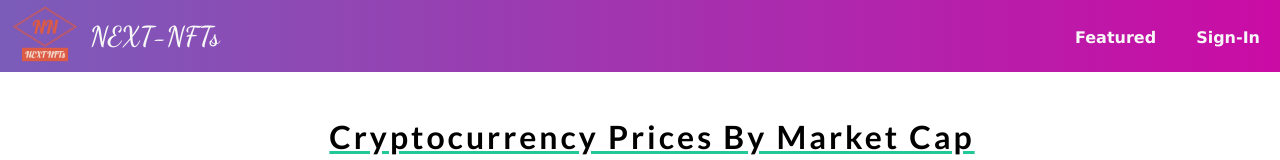
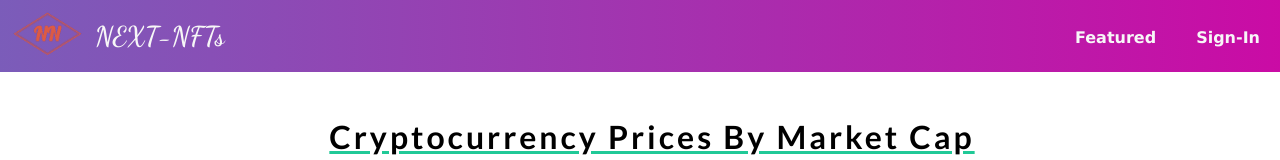
Before and after one commit to dexter9code/Next-NFTs, a Next.js app: page /coins in a window 1280 px wide. Shown: the top 160 px of the page. Built offline with nearby package versions, Linux system fonts and the light colour scheme; no server answers; the database is empty.

Commit message:
fixes for vercel

```diff
--- a/components/featuredNfts/featuredNft.module.css
+++ b/components/featuredNfts/featuredNft.module.css
@@ -46,7 +46,7 @@
 .card__container{
 
     max-width: 120rem;
-        margin: 2rem auto;
+        margin: 2rem 1.5rem;
         display: grid;
         grid-template-columns: repeat(4, 25rem);
         grid-gap: 2rem;
--- a/components/navbar/Navbar.js
+++ b/components/navbar/Navbar.js
@@ -12,18 +12,20 @@ const NavBar = function (props) {
     signOut();
   };
 
+  const nameFiltered = data?.user.name.split(" ")[0];
+
   return (
     <header className={styles.container}>
       <div>
         <Link href={"/"}>
           <a>
             <div className={styles.logo__container}>
-              <div>
+              <div className={styles.image__container}>
                 <Image
-                  src={"/assets/logo/Next-NFTs-1.png"}
+                  src={"/assets/logo/next_nft_resize.png"}
                   alt="next-image"
-                  width={90}
-                  height={90}
+                  width={100}
+                  height={100}
                 />
               </div>
               <p>NEXT-NFTs</p>
@@ -44,7 +46,7 @@ const NavBar = function (props) {
           )}
           {data && status === "authenticated" && (
             <li>
-              <Link href={"/account"}>{data.user.name}</Link>
+              <Link href={"/account"}>{nameFiltered}</Link>
             </li>
           )}
           {data && status === "authenticated" && (
--- a/components/navbar/navbar.module.css
+++ b/components/navbar/navbar.module.css
@@ -28,6 +28,11 @@
 .logo__container{
     display: flex;
     align-items: center;
+}
+
+.image__container{
+  margin-top: 15px;
+  width: 95px;
 }
 
 .logo__container p{
--- a/helper/db-connection.js
+++ b/helper/db-connection.js
@@ -2,7 +2,7 @@ import { MongoClient } from "mongodb";
 
 export const connectionDb = async function () {
   return await MongoClient.connect(
-    `mongodb+srv://Mikey:myNameIs_Mikey@cluster0.mcfpfpr.mongodb.net/nft?retryWrites=true&w=majority`
+    `mongodb+srv://${process.env.DB_USER}:${process.env.DB_PASS}@cluster0.mcfpfpr.mongodb.net/nft?retryWrites=true&w=majority`
   );
 };
 
--- a/pages/api/auth/[...nextauth].js
+++ b/pages/api/auth/[...nextauth].js
@@ -36,4 +36,5 @@ export default NextAuth({
       },
     }),
   ],
+  secret: process.env.NEXT_PUBLIC_SECRET,
 });
```
Also changed, not shown: components/allNfts/allNfts.module.css (+7 -6 lines).
